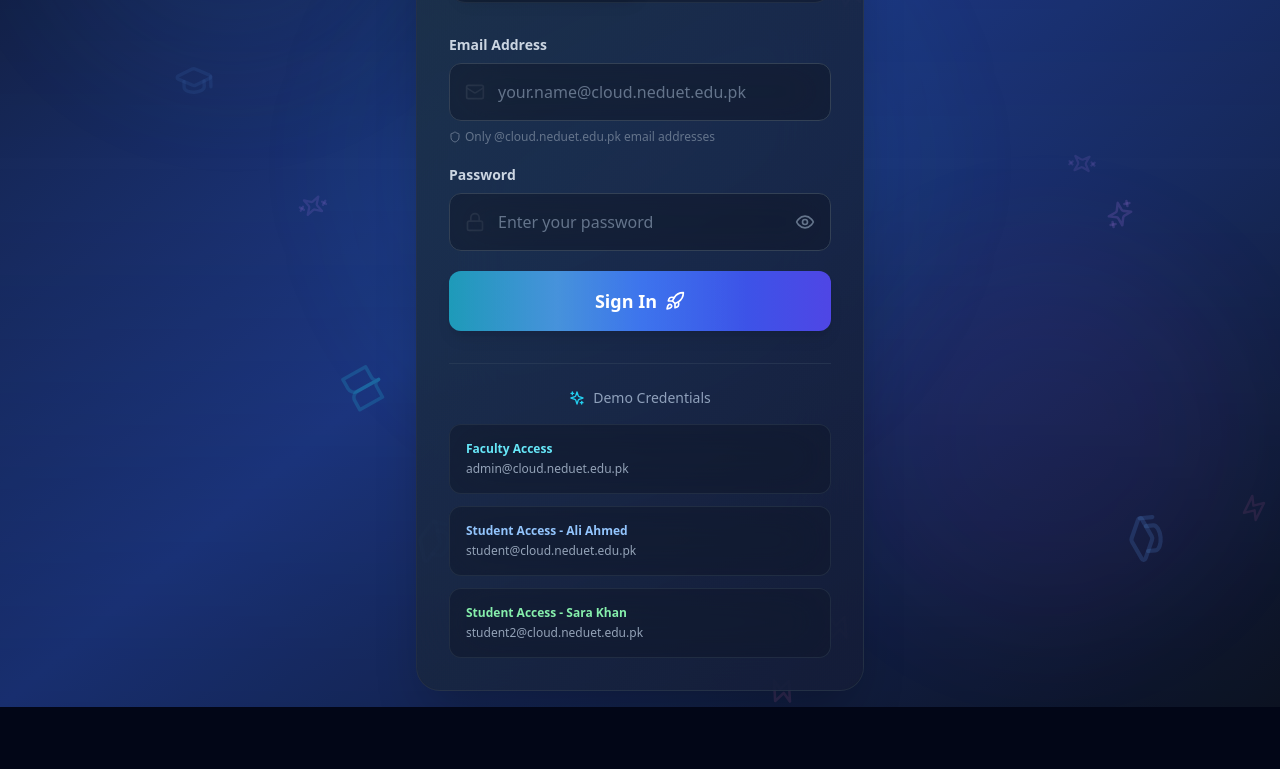
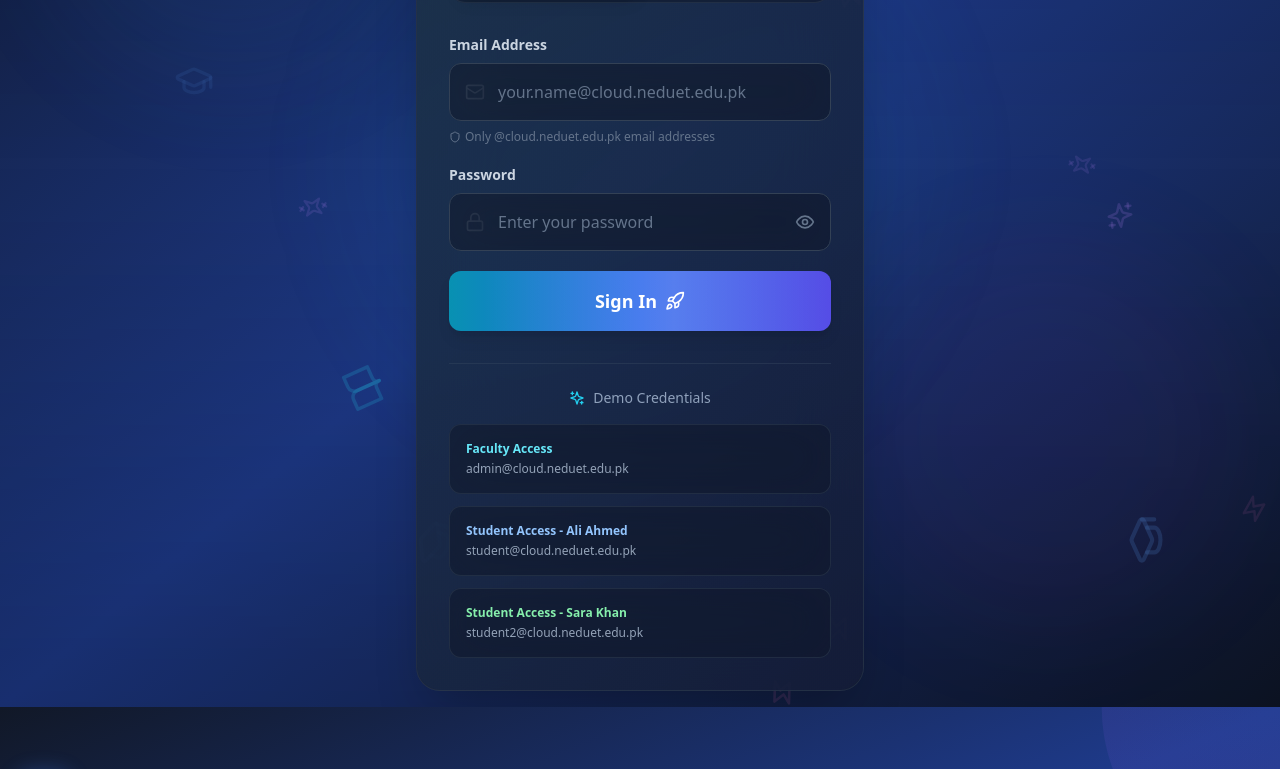
Before and after one commit to Supl3x/CSIT-Quiz, a React (Vite) app: page / in a window 1280 px wide. Shown: the part 380-1149 px from the top of the page. Before the commit the page ends 1087 px from the top, so only its background shows below. Built offline with nearby package versions, Linux system fonts and the light colour scheme.

Commit message:
Add footer to login page with consistent layout and background

```diff
--- a/src/App.jsx
+++ b/src/App.jsx
@@ -21,7 +21,16 @@ function AppContent() {
   }
 
   if (!user) {
-    return <EnhancedLoginPage />;
+    return (
+      <EnhancedBackground variant="default">
+        <div className="min-h-screen flex flex-col">
+          <div className="flex-1">
+            <EnhancedLoginPage />
+          </div>
+          <Footer />
+        </div>
+      </EnhancedBackground>
+    );
   }
 
   return (
```
